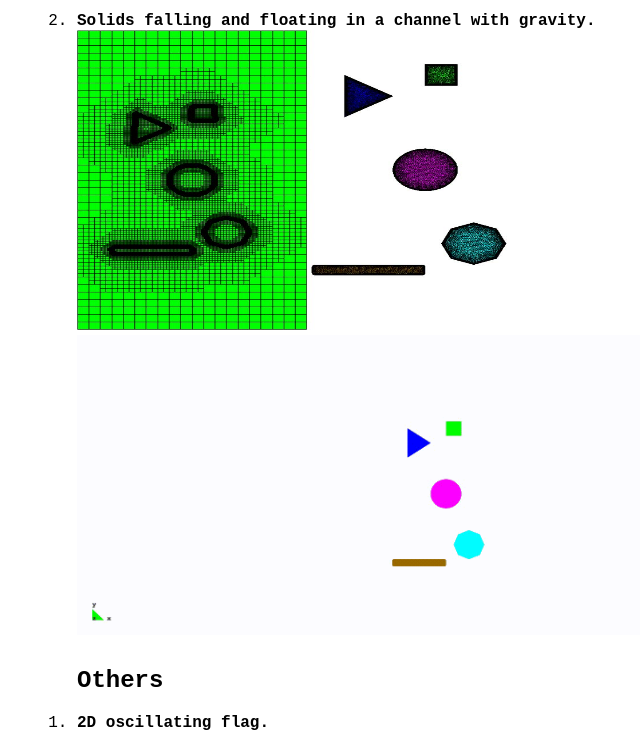
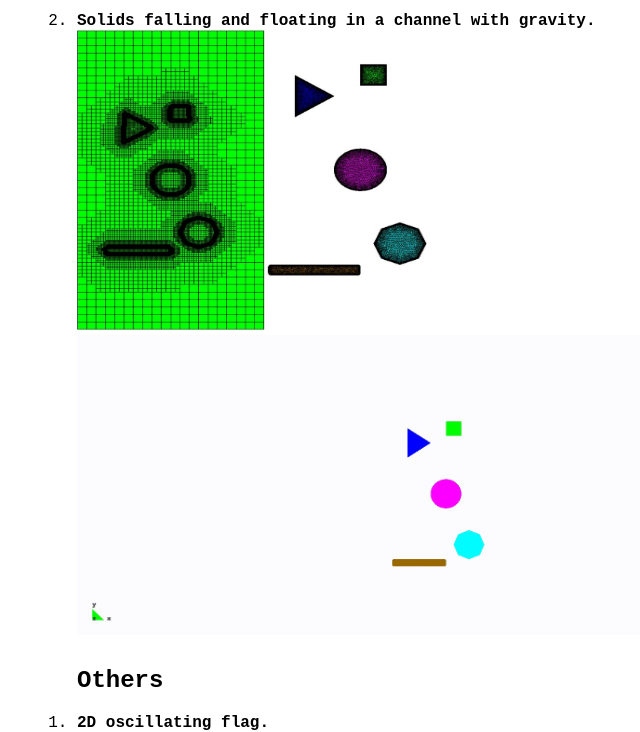
Before and after one commit to yongxingwang/yongxingwang.github.io, a Jekyll site: the page built from simulation/index.html, in a window 1280 px wide. Shown: the part 4727-5459 px from the top of the page, without its empty margins (213-853 px from the left). Built offline with Jekyll 4.4.1, drawn with Linux system fonts in a browser that asks for light colours; grey boxes are pictures that could not be loaded.

Commit message:
Update index.html

```diff
--- a/simulation/index.html
+++ b/simulation/index.html
@@ -70,7 +70,7 @@ title: "simulation"
 
 <li>
 <span class="ptitle">Solids falling and floating in a channel with gravity.</span>
-<img src="/assets/images/discsfall.jpg" alt="disc" style="width:430px;height:300px;">
+<img src="/assets/images/discsfall.jpg" alt="disc" style="width:350px;height:300px;">
 <img src="/assets/video/solids_in_channal_gravity.gif" alt="disc" style="width:720px;height:300px;">
 </li>
 
```
